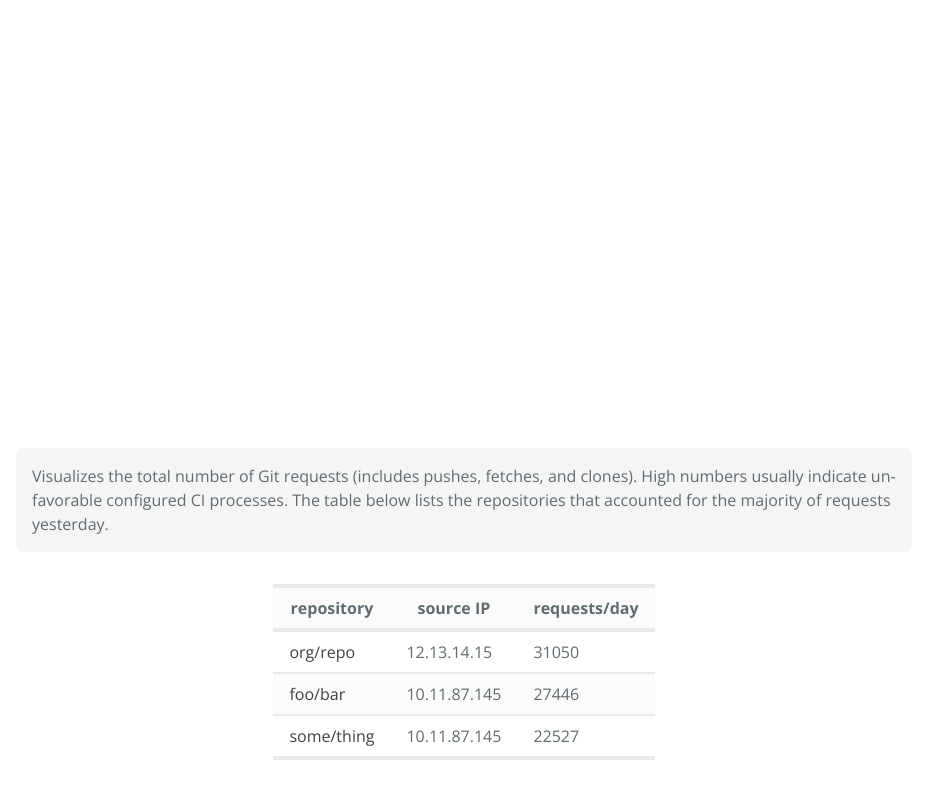
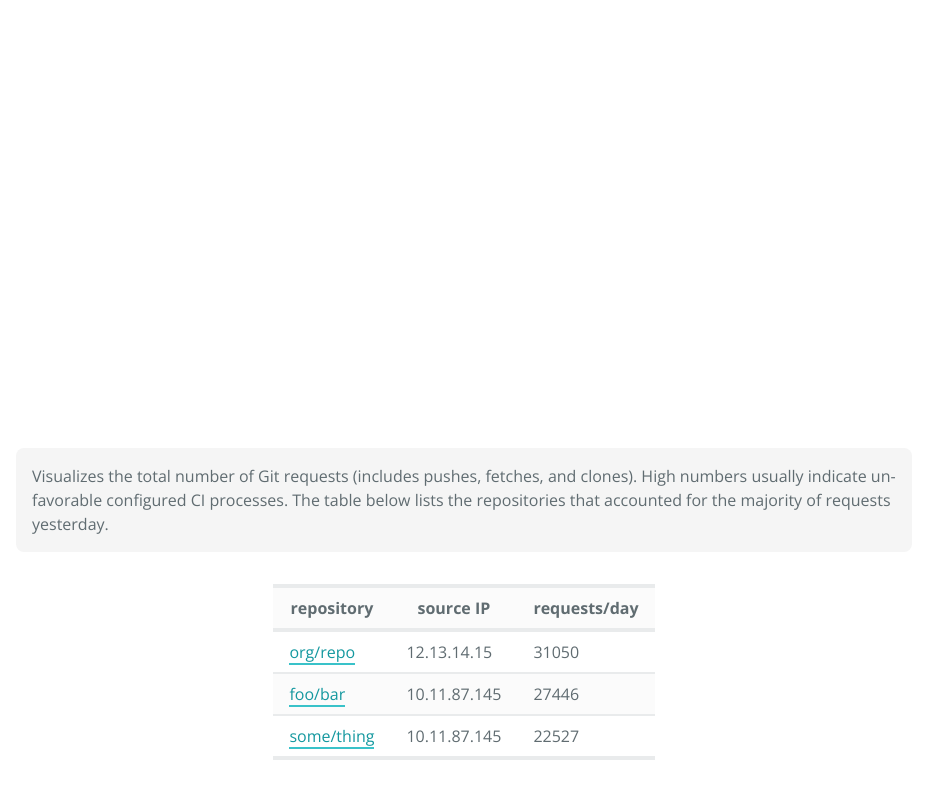
Before and after one commit to Autodesk/hubble, a Jekyll site: the page built from docs/housekeeping-git-requests.html, in a window 1280 px wide. Shown: the part 320-1112 px from the top of the page, without its empty margins (176-1102 px from the left). Built offline with Jekyll 4.4.1, drawn with Linux system fonts in a browser that asks for light colours; nearby versions of some CDN libraries.

Commit message:
Tweaked style of hyperlinks.

```diff
--- a/docs/assets/css/stylesheet.css
+++ b/docs/assets/css/stylesheet.css
@@ -18,12 +18,6 @@ body
 a
 {
 	color: #404040;
-	text-decoration: none;
-}
-
-a:hover
-{
-	text-decoration: underline;
 }
 
 .btn
@@ -171,6 +165,13 @@ a:hover
 .main-content > *:last-child
 {
 	margin-bottom: 0;
+}
+
+.main-content a
+{
+	color: #14989f;
+	text-decoration: none;
+	border-bottom: solid #39c2c9 2px;
 }
 
 .main-content img
```
